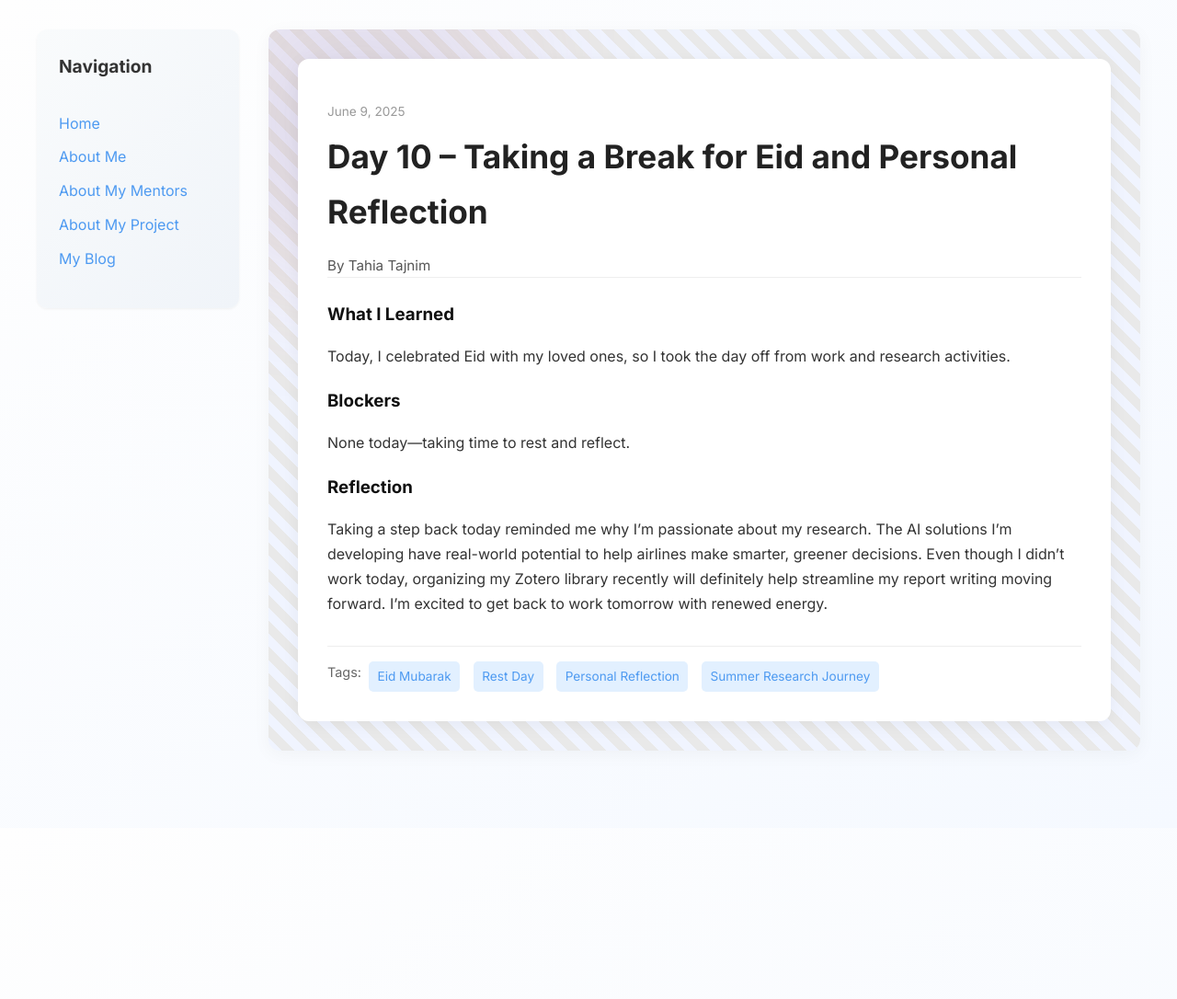
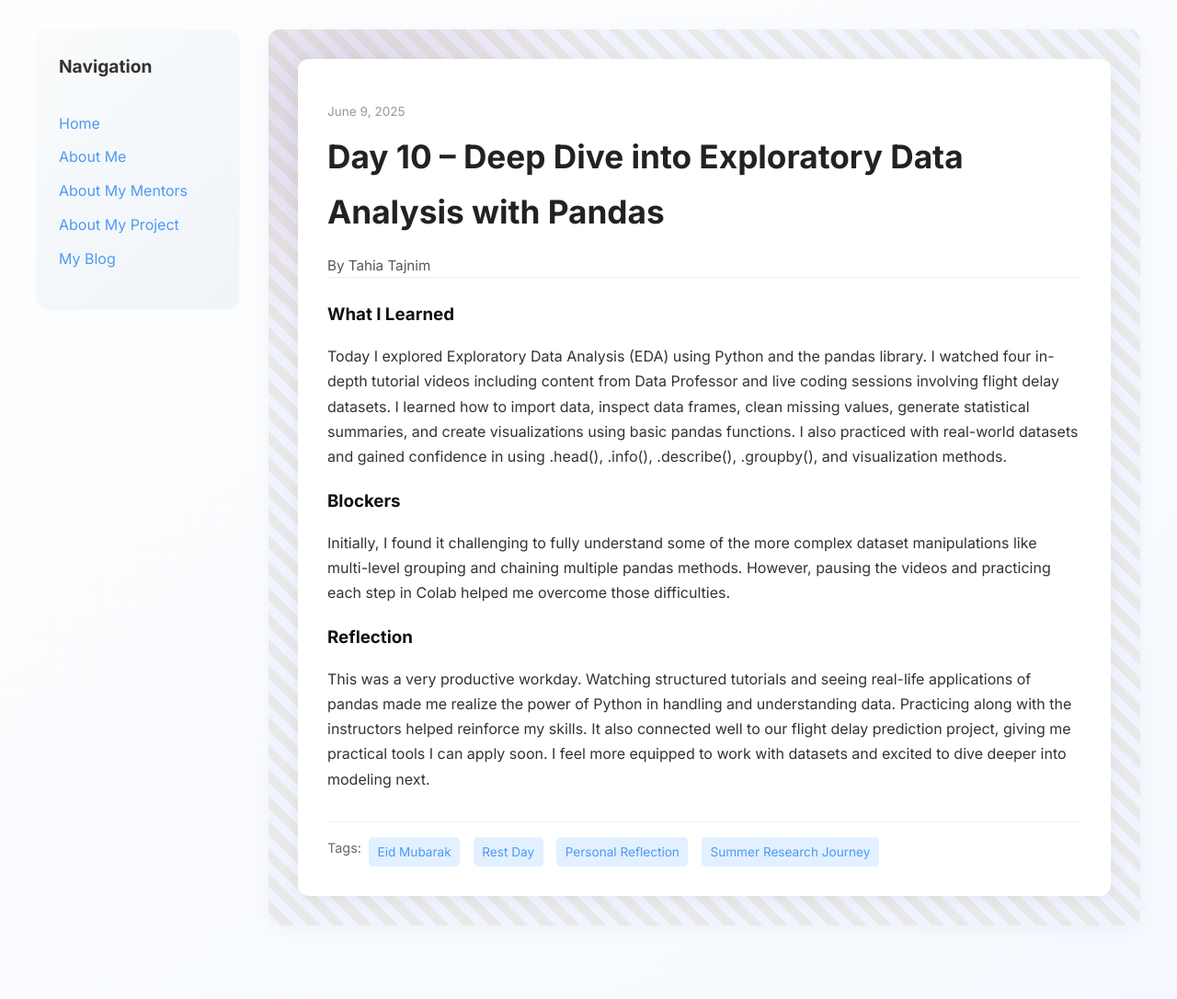
Before and after one commit to Tataj1/Tataj1.github.io, a Jekyll site: the page built from _posts/2025-06-09-day-10.md, in a window 1280 px wide. Shown: the whole page at 92% size. Built offline with Jekyll 4.4.1, drawn with Linux system fonts in a browser that asks for light colours; before the commit the page ends 900 px from its top, so only the background shows below that.

Commit message:
Update 2025-06-09-day-10.md

```diff
--- a/_posts/2025-06-09-day-10.md
+++ b/_posts/2025-06-09-day-10.md
@@ -1,17 +1,17 @@
 ---
 layout: post
-title: "Day 10 – Taking a Break for Eid and Personal Reflection"
+title: "Day 10 – Deep Dive into Exploratory Data Analysis with Pandas"
 date: 2025-06-09
 author: Tahia Tajnim
 permalink: /day10.html
 tags: ["Eid Mubarak", "Rest Day", "Personal Reflection", "Summer Research Journey"]
 
 what_i_learned: |
-  Today, I celebrated Eid with my loved ones, so I took the day off from work and research activities.
+  Today I explored Exploratory Data Analysis (EDA) using Python and the pandas library. I watched four in-depth tutorial videos including content from Data Professor and live coding sessions involving flight delay datasets. I learned how to import data, inspect data frames, clean missing values, generate statistical summaries, and create visualizations using basic pandas functions. I also practiced with real-world datasets and gained confidence in using .head(), .info(), .describe(), .groupby(), and visualization methods.
 
 blockers: |
-  None today—taking time to rest and reflect.
+  Initially, I found it challenging to fully understand some of the more complex dataset manipulations like multi-level grouping and chaining multiple pandas methods. However, pausing the videos and practicing each step in Colab helped me overcome those difficulties.
 
 reflection: |
-  Taking a step back today reminded me why I’m passionate about my research. The AI solutions I’m developing have real-world potential to help airlines make smarter, greener decisions. Even though I didn’t work today, organizing my Zotero library recently will definitely help streamline my report writing moving forward. I’m excited to get back to work tomorrow with renewed energy.
+  This was a very productive workday. Watching structured tutorials and seeing real-life applications of pandas made me realize the power of Python in handling and understanding data. Practicing along with the instructors helped reinforce my skills. It also connected well to our flight delay prediction project, giving me practical tools I can apply soon. I feel more equipped to work with datasets and excited to dive deeper into modeling next.
 ---
```
